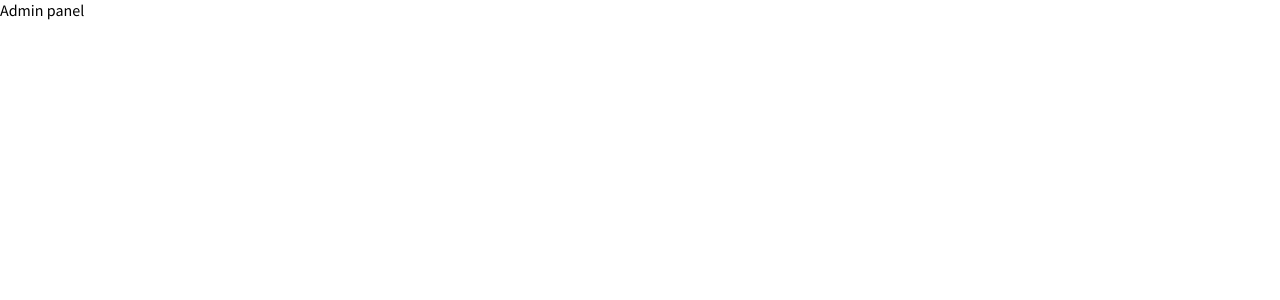
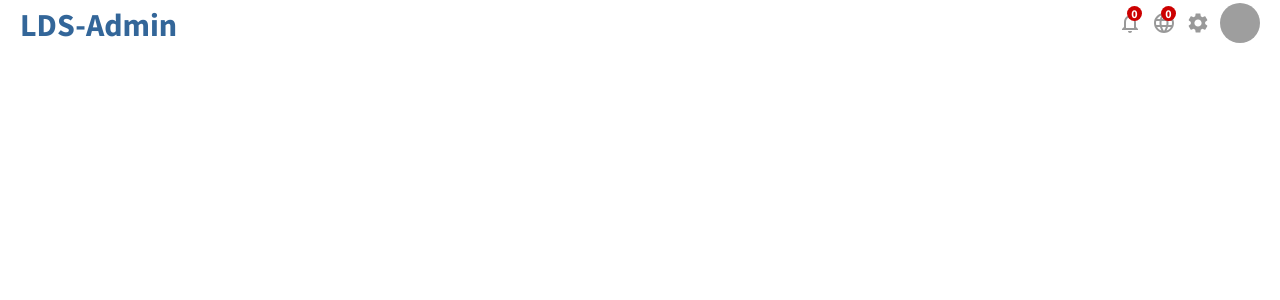
Before and after one commit to xkamui/admin-panel, a React (Create React App) app: page / in a window 1280 px wide. Shown: the top 300 px of the page. Built offline with nearby package versions, Linux system fonts and the light colour scheme; grey boxes are pictures that could not be loaded.

Commit message:
Creating the top bar of the admin panel

```diff
--- a/src/App.js
+++ b/src/App.js
@@ -1,9 +1,10 @@
+import Topbar from './components/topbar/Topbar';
 import './app.css';
 
 function App() {
   return (
     <div>
-      Admin panel
+      <Topbar />
     </div>
   );
 }
--- /dev/null
+++ b/src/components/topbar/Topbar.jsx
@@ -0,0 +1,33 @@
+import React from 'react'
+import './topbar.css'
+import SettingsIcon from '@mui/icons-material/Settings';
+import LanguageIcon from '@mui/icons-material/Language';
+import NotificationsNoneIcon from '@mui/icons-material/NotificationsNone';
+
+export default function Topbar() {
+  return (
+    <div className="topbar">
+      <div className="topbarWrapper">
+          <div className="topbarLeft">
+              <span className="logo">LDS-Admin</span>
+          </div>
+          <div className="topbarRght">
+            <div className="topbarIconsContainer">
+                <NotificationsNoneIcon />
+                <span className="topIconBadge">0</span>
+            </div>
+            <div className="topbarIconsContainer">
+                <LanguageIcon />
+                <span className="topIconBadge">0</span>
+            </div>
+            <div className="topbarIconsContainer">
+                <SettingsIcon />
+            </div>
+            <figure className="topbarAvatar">
+                <img src="https://cdn.discordapp.com/avatars/647907190618718227/7f1780d50f4d44294496c51fbfa758e2.webp" alt="Kamui Shirou" title="Kamui Shirou" />
+            </figure>
+          </div>
+      </div>
+    </div>
+  )
+}
--- /dev/null
+++ b/src/components/topbar/topbar.css
@@ -0,0 +1,60 @@
+.topbar {
+    position: sticky;
+    top: 0;
+    width: 100%;
+    height: 50px;
+    background: #ffffff;
+    z-index: 10000;
+  }
+
+  .topbar .topbarWrapper {
+    display: flex;
+    flex-direction: row;
+    align-items: center;
+    justify-content: space-between;
+    height: 100%;
+    padding: 0 20px;
+  }
+
+  .topbar .topbarWrapper .topbarLeft .logo {
+    font-size: 32px;
+    font-weight: bold;
+    color: #336699;
+    cursor: pointer;
+  }
+
+  .topbar .topbarWrapper .topbarRght {
+    display: flex;
+    flex-direction: row;
+    align-items: center;
+  }
+
+  .topbar .topbarWrapper .topbarRght .topbarIconsContainer {
+    position: relative;
+    color: #999999;
+    margin-right: 10px;
+    cursor: pointer;
+  }
+
+  .topbar .topbarWrapper .topbarRght .topbarIconsContainer .topIconBadge {
+    position: absolute;
+    top: -5px;
+    right: 0;
+    display: flex;
+    align-items: center;
+    justify-content: center;
+    width: 15px;
+    height: 15px;
+    font-size: 12px;
+    font-weight: bold;
+    color: #ffffff;
+    border-radius: 50%;
+    background: #cc0000;
+  }
+
+  .topbar .topbarWrapper .topbarRght .topbarAvatar img {
+    width: 40px;
+    height: 40px;
+    border-radius: 50%;
+    cursor: pointer;
+  }
```
